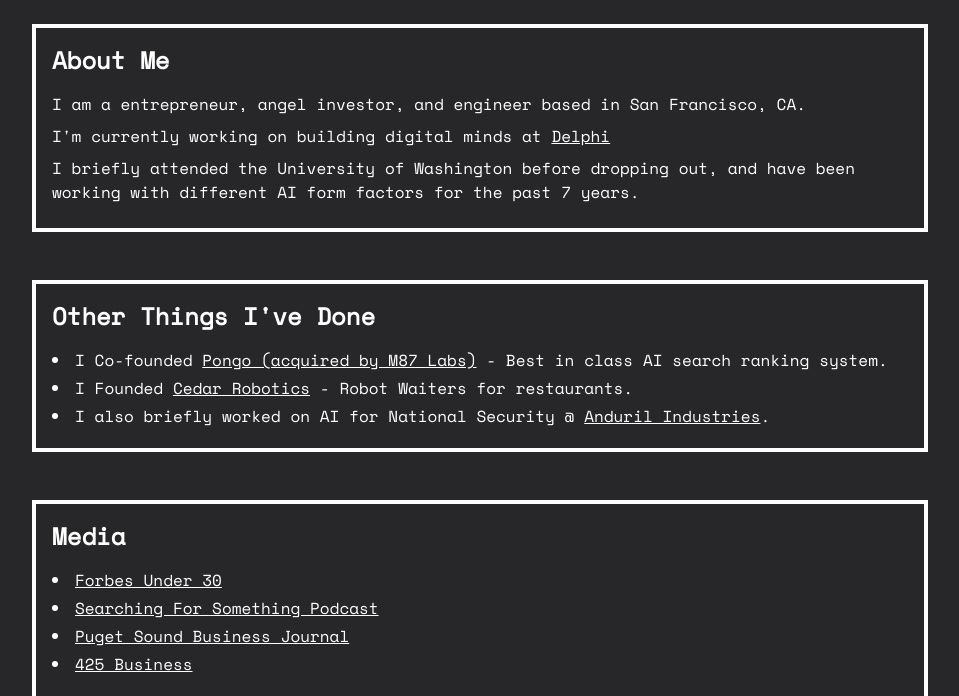
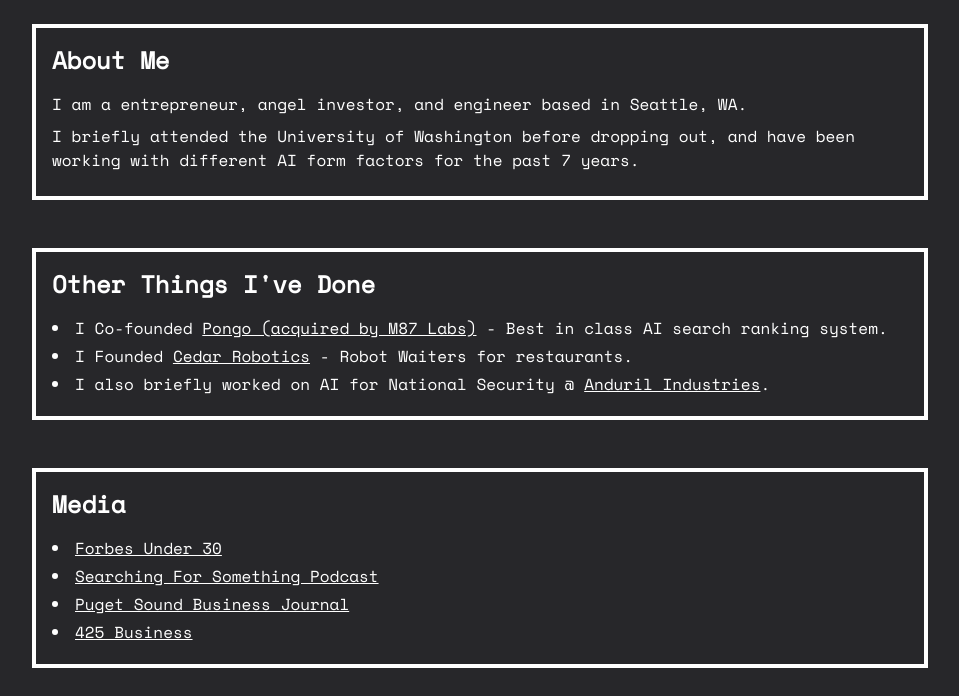
Before and after one commit to calebjohn24/personal-site, a plain HTML site: page index.html in a window 1280 px wide. Shown: the part 104-800 px from the top of the page, without its empty margins (160-1119 px from the left). Drawn offline with nearby package versions, Linux system fonts and the light colour scheme.

Commit message:
Update index.html

```diff
--- a/index.html
+++ b/index.html
@@ -22,8 +22,7 @@
         <main>
             <section id="about" class="mb-12 border-4 border-white p-4">
                 <h2 class="text-2xl font-bold mb-4">About Me</h2>
-                <p class="my-2">I am a entrepreneur, angel investor, and engineer based in San Francisco, CA.</p>
-                <p class="my-2">I'm currently working on building digital minds at <a class="underline" target="_blank" href="https://delphi.ai">Delphi</a></p>
+                <p class="my-2">I am a entrepreneur, angel investor, and engineer based in Seattle, WA.</p>
                 <p class="my-2">I briefly attended the University of Washington before dropping out, and have been working with different AI form factors for the past 7 years.</p>
             </section>
 
```
